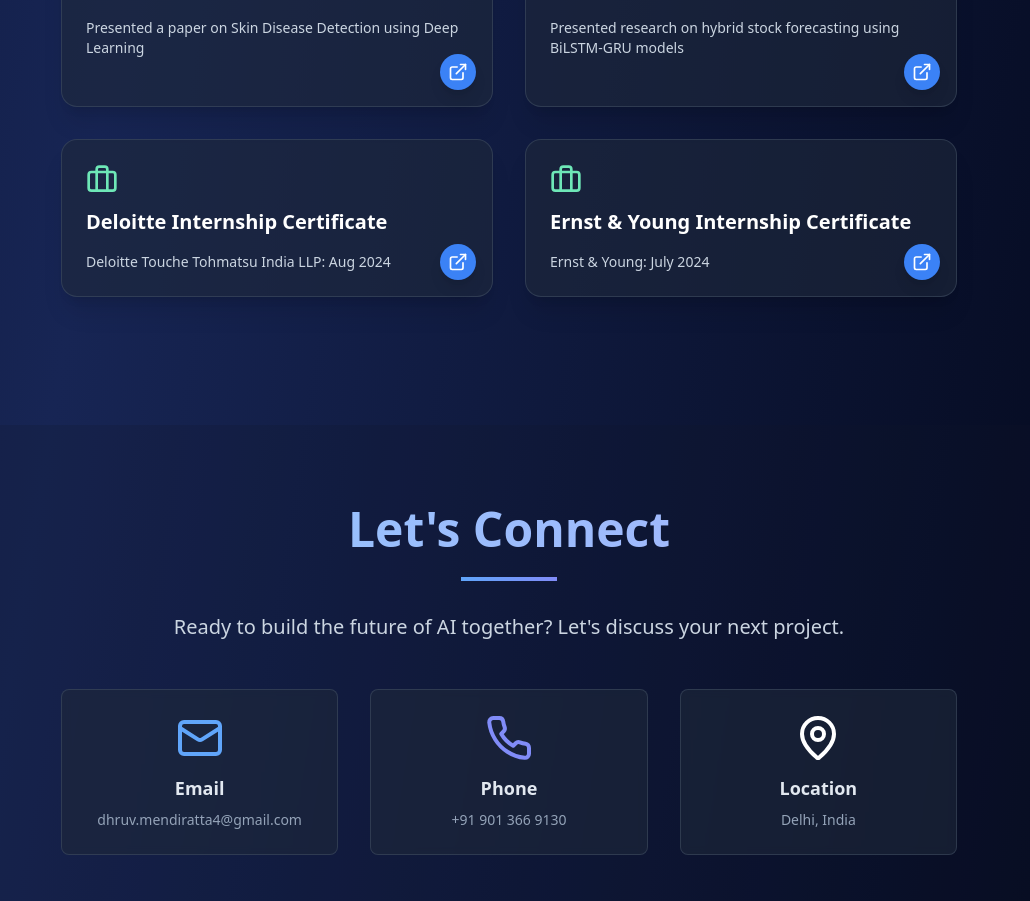
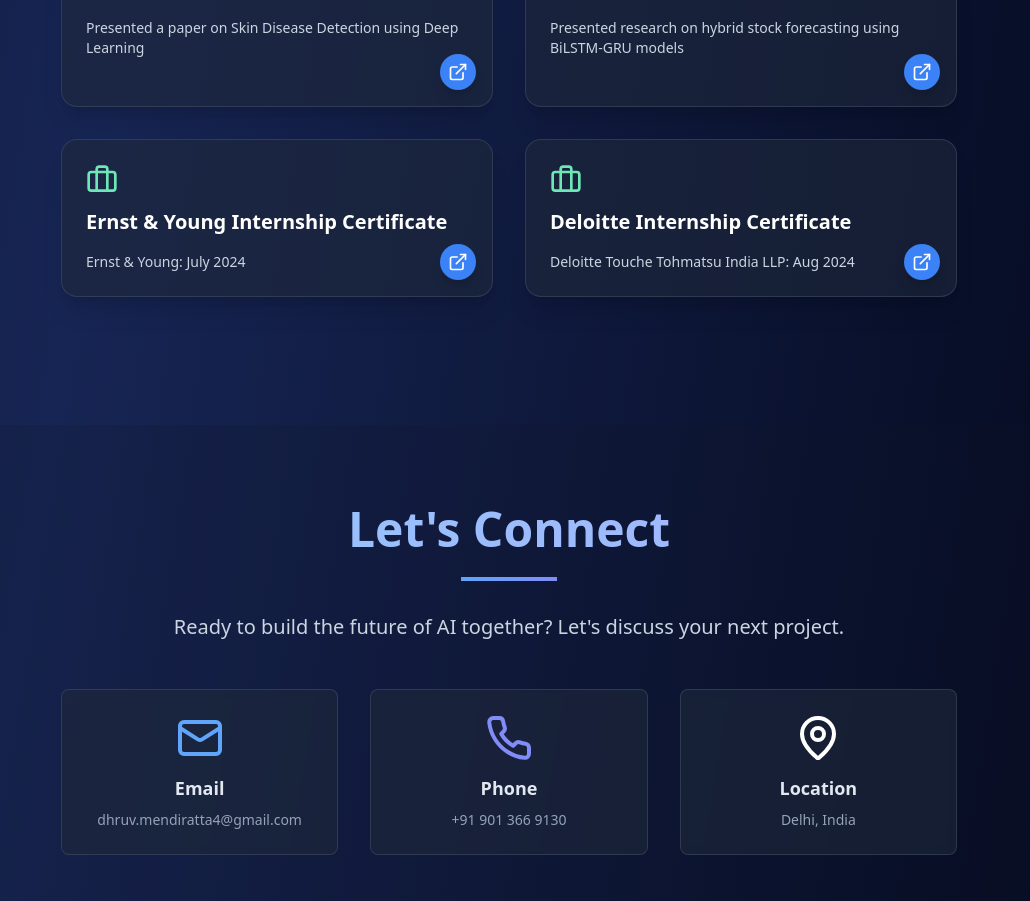
Before and after one commit to dhruvm-18/dhruv-portfolio, a React (Vite) app: page / in a window 1280 px wide. Shown: the part 6380-7281 px from the top of the page, without its empty margins (131-1161 px from the left). Built offline with nearby package versions, Linux system fonts and the light colour scheme.

Commit message:
Certificate

```diff
--- a/src/pages/Index.tsx
+++ b/src/pages/Index.tsx
@@ -996,20 +996,21 @@
                 </motion.div>
                 <motion.div initial={{ opacity: 0, y: 32 }} whileInView={{ opacity: 1, y: 0 }} whileHover={{ scale: 1.03 }} transition={{ duration: 0.6, ease: 'easeOut', delay: 0.06 }} className={`${cardClasses} rounded-2xl p-6 border shadow-xl flex flex-col items-start gap-3 relative`}>
                   <Briefcase className={`w-8 h-8 ${isDarkMode ? 'text-emerald-300' : 'text-emerald-600'}`} />
+                  <div className="font-semibold text-lg md:text-xl mb-1">Ernst & Young Internship Certificate</div>
+                  <div className={`text-sm ${isDarkMode ? 'text-slate-300' : 'text-gray-700'}`}>Ernst & Young: July 2024</div>
+                  <a href="https://drive.google.com/file/d/1Jp9_sDtTZ8TzZB6Wubbh9rlwYwjnq5gF/view?usp=sharing" target="_blank" rel="noopener noreferrer" className="absolute bottom-4 right-4 p-2 rounded-full bg-blue-500 hover:bg-blue-600 transition-colors shadow-lg" title="View Certificate">
+                    <ExternalLink className="w-5 h-5 text-white" />
+                  </a>
+                </motion.div>
+                <motion.div initial={{ opacity: 0, y: 32 }} whileInView={{ opacity: 1, y: 0 }} whileHover={{ scale: 1.03 }} transition={{ duration: 0.6, ease: 'easeOut', delay: 0.06 }} className={`${cardClasses} rounded-2xl p-6 border shadow-xl flex flex-col items-start gap-3 relative`}>
+                  <Briefcase className={`w-8 h-8 ${isDarkMode ? 'text-emerald-300' : 'text-emerald-600'}`} />
                   <div className="font-semibold text-lg md:text-xl mb-1">Deloitte Internship Certificate</div>
                   <div className={`text-sm ${isDarkMode ? 'text-slate-300' : 'text-gray-700'}`}>Deloitte Touche Tohmatsu India LLP: Aug 2024</div>
                   <a href="https://drive.google.com/file/d/1E3Rnl5LBxIV-zlEO11d4Vll4nib47bCQ/view?usp=sharing" target="_blank" rel="noopener noreferrer" className="absolute bottom-4 right-4 p-2 rounded-full bg-blue-500 hover:bg-blue-600 transition-colors shadow-lg" title="View Certificate">
                     <ExternalLink className="w-5 h-5 text-white" />
                   </a>
                 </motion.div>
-                <motion.div initial={{ opacity: 0, y: 32 }} whileInView={{ opacity: 1, y: 0 }} whileHover={{ scale: 1.03 }} transition={{ duration: 0.6, ease: 'easeOut', delay: 0.06 }} className={`${cardClasses} rounded-2xl p-6 border shadow-xl flex flex-col items-start gap-3 relative`}>
-                  <Briefcase className={`w-8 h-8 ${isDarkMode ? 'text-emerald-300' : 'text-emerald-600'}`} />
-                  <div className="font-semibold text-lg md:text-xl mb-1">Ernst & Young Internship Certificate</div>
-                  <div className={`text-sm ${isDarkMode ? 'text-slate-300' : 'text-gray-700'}`}>Ernst & Young: July 2024</div>
-                  <a href="https://drive.google.com/file/d/1Jp9_sDtTZ8TzZB6Wubbh9rlwYwjnq5gF/view?usp=sharing" target="_blank" rel="noopener noreferrer" className="absolute bottom-4 right-4 p-2 rounded-full bg-blue-500 hover:bg-blue-600 transition-colors shadow-lg" title="View Certificate">
-                    <ExternalLink className="w-5 h-5 text-white" />
-                  </a>
-                </motion.div>
+
               </>
             ) : (
               <>
```
